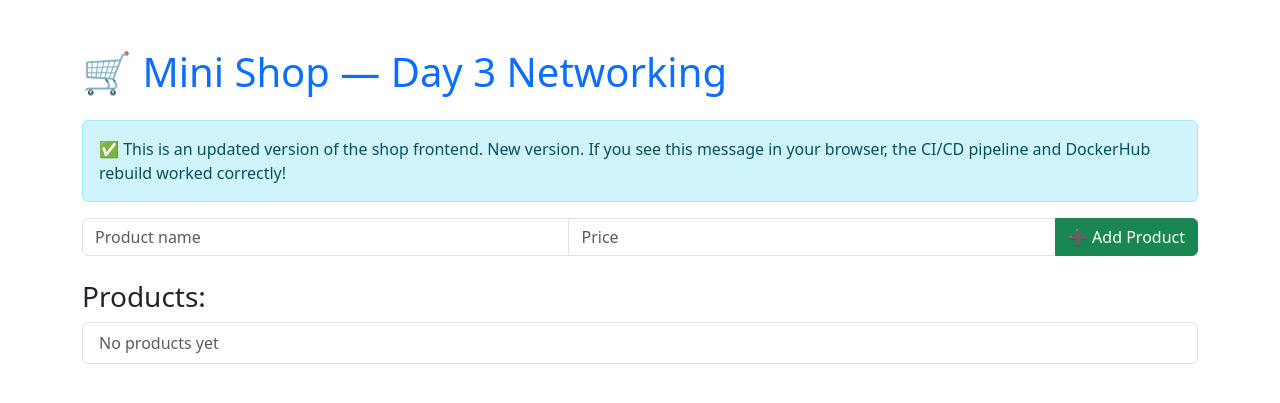
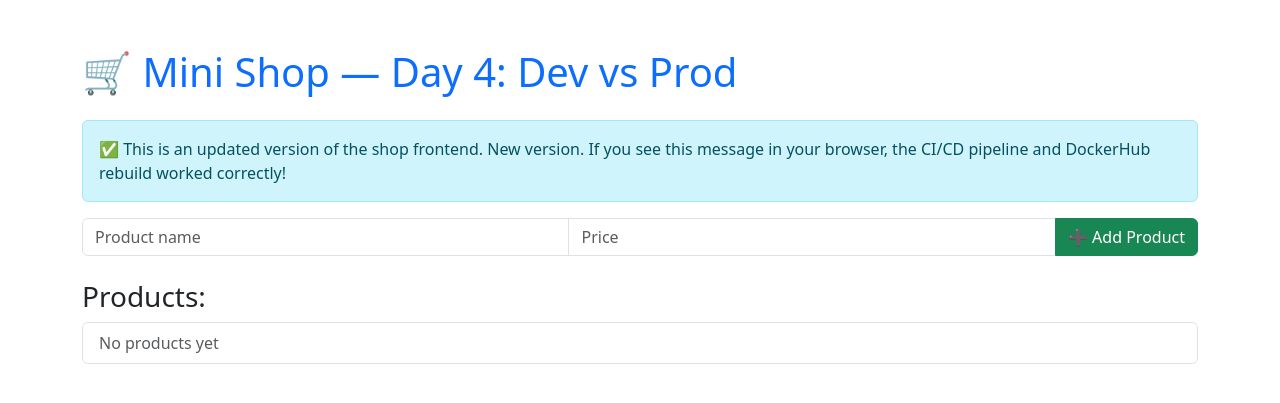
Before and after one commit to DataWizual/mini_shop, a Flask app: page / in a window 1280 px wide. Shown: the top 403 px of the page. Run offline with Flask 3, Linux system fonts and the light colour scheme; data that the repository does not hold is empty.

Commit message:
Customer: Day 4 update

```diff
--- a/templates/index.html
+++ b/templates/index.html
@@ -8,7 +8,7 @@
 </head>
 
 <body class="container py-5">
-    <h1 class="mb-4 text-primary">🛒 Mini Shop — Day 3 Networking</h1>
+    <h1 class="mb-4 text-primary">🛒 Mini Shop — Day 4: Dev vs Prod</h1>
 
     <p class="alert alert-info">
         ✅ This is an updated version of the shop frontend. New version.
```
